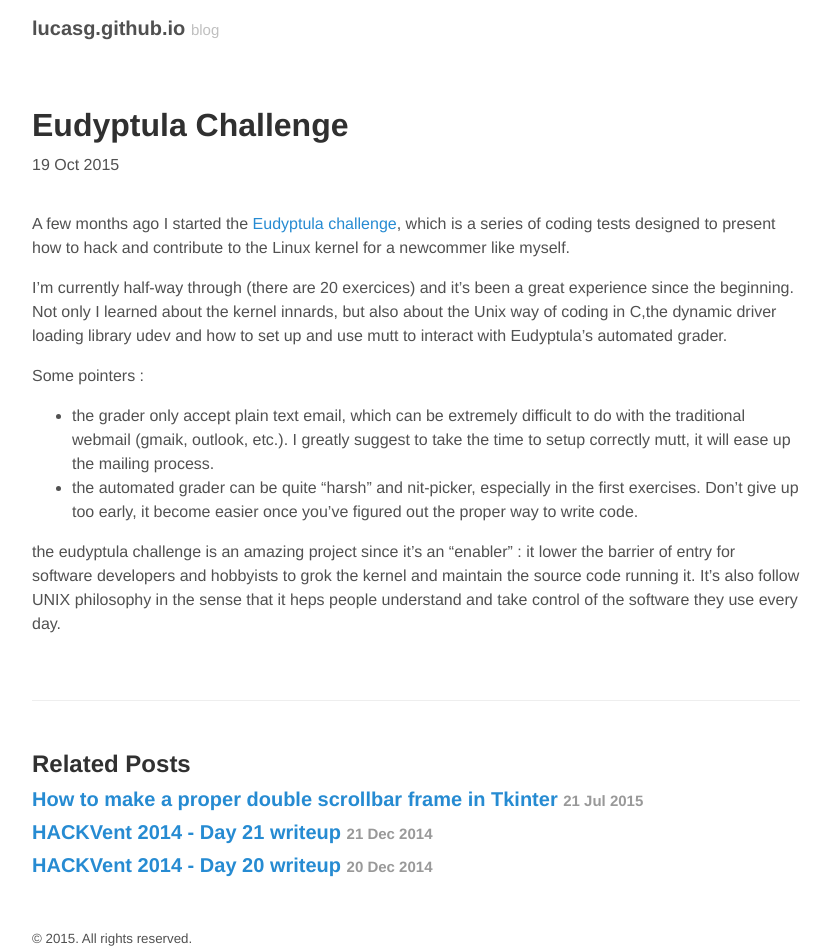
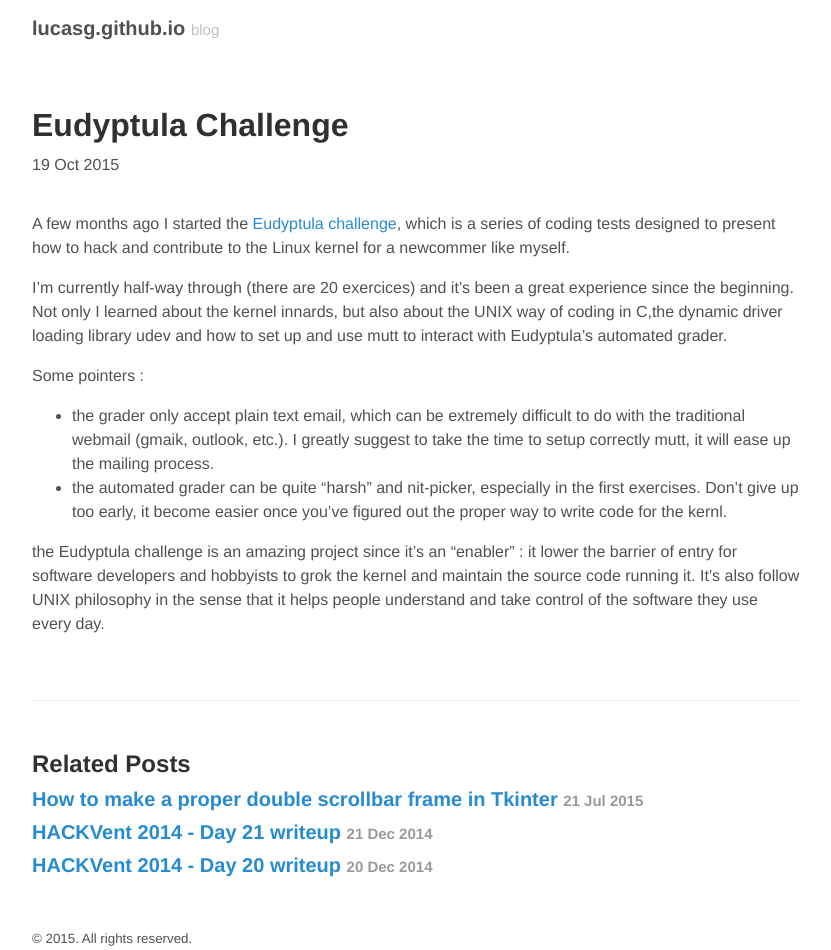
Before and after one commit to gavz/lucasg.github.io, a Jekyll site: the page built from _posts/2015-10-19-Eudyptula-Challenge.md, in a window 1280 px wide. Shown: the whole page, without its empty margins (224-1055 px from the left). Built offline with Jekyll 4.4.1, drawn with Linux system fonts in a browser that asks for light colours.

Commit message:
typos fixed for the Eudyptula challenge post

```diff
--- a/_posts/2015-10-19-Eudyptula-Challenge.md
+++ b/_posts/2015-10-19-Eudyptula-Challenge.md
@@ -6,11 +6,11 @@ A few months ago I started the [Eudyptula challenge](http://eudyptula-challenge.
 
 <!--more-->
 
-I'm currently half-way through (there are 20 exercices) and it's been a great experience since the beginning. Not only I learned about the kernel innards, but also about the Unix way of coding in C,the dynamic driver loading library udev and how to set up and use mutt to interact with Eudyptula's automated grader.
+I'm currently half-way through (there are 20 exercices) and it's been a great experience since the beginning. Not only I learned about the kernel innards, but also about the UNIX way of coding in C,the dynamic driver loading library udev and how to set up and use mutt to interact with Eudyptula's automated grader.
 
 Some pointers :
 
 * the grader only accept plain text email, which can be extremely difficult to do with the traditional webmail (gmaik, outlook, etc.). I greatly suggest to take the time to setup correctly mutt, it will ease up the mailing process.
-* the automated grader can be quite "harsh" and nit-picker, especially in the first exercises. Don't give up too early, it become easier once you've figured out the proper way to write code.
+* the automated grader can be quite "harsh" and nit-picker, especially in the first exercises. Don't give up too early, it become easier once you've figured out the proper way to write code for the kernl.
 
-the eudyptula challenge is an amazing project since it's an "enabler" : it lower the barrier of entry for software developers and hobbyists to grok the kernel and maintain the  source code running it. It's also follow UNIX philosophy in the sense that it heps people understand and take control of the software they use every day.
+the Eudyptula challenge is an amazing project since it's an "enabler" : it lower the barrier of entry for software developers and hobbyists to grok the kernel and maintain the  source code running it. It's also follow UNIX philosophy in the sense that it helps people understand and take control of the software they use every day.
```
